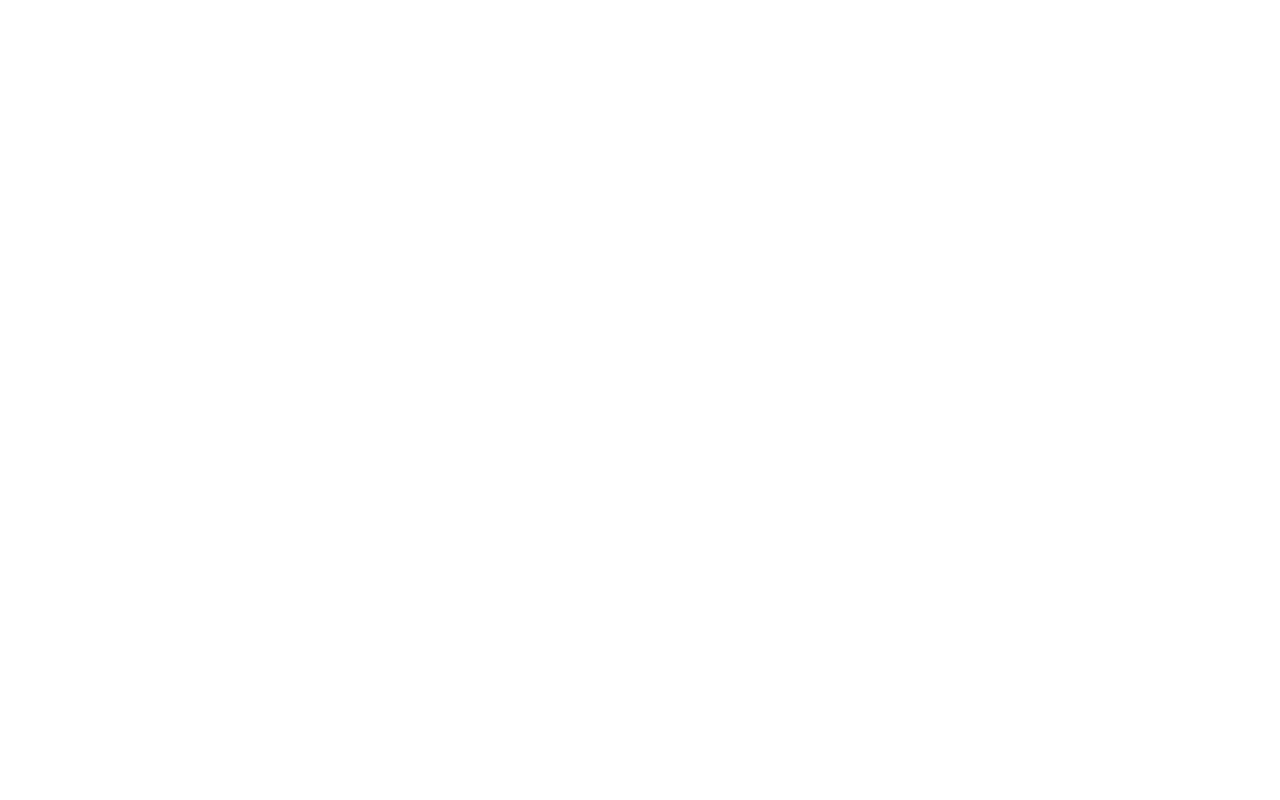
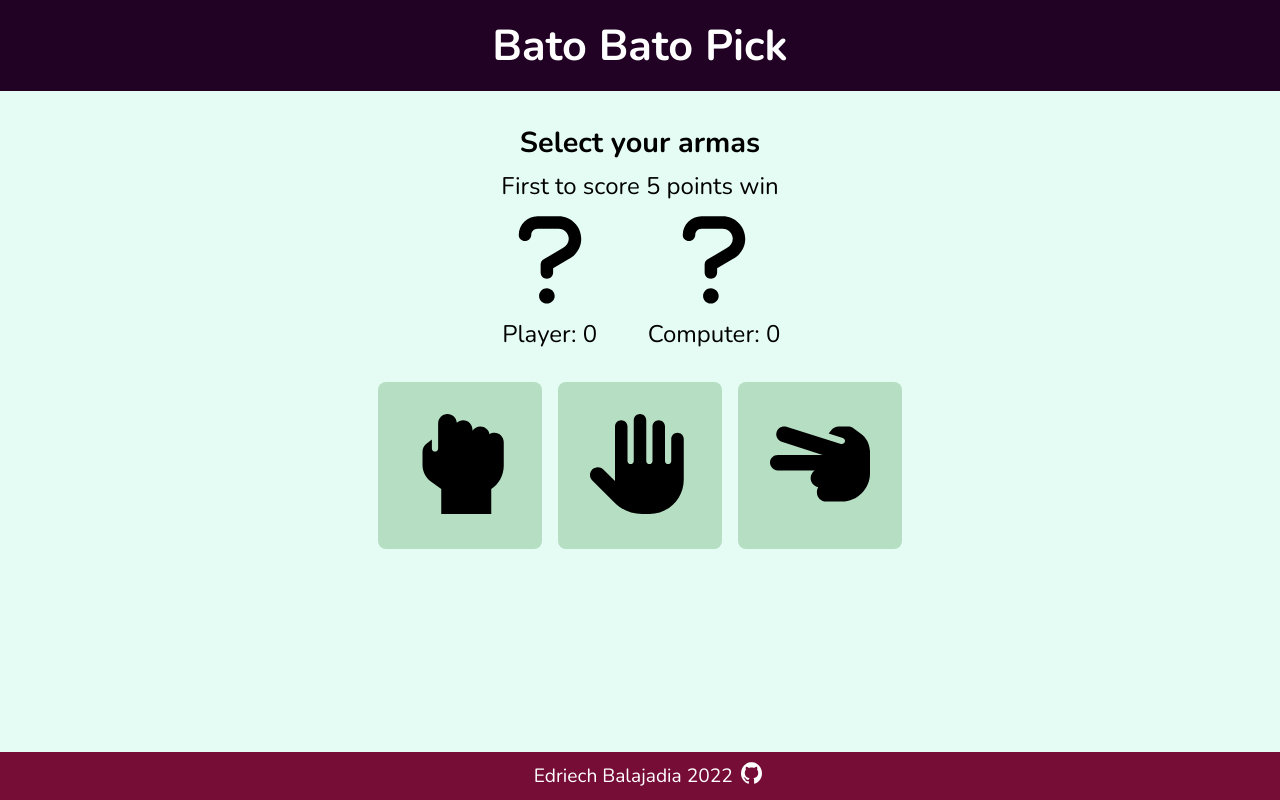
Before and after one commit to kudegras/bato-bato-pick, a plain HTML site: page index.html in a window 1280 px wide. Drawn offline with nearby package versions, Linux system fonts and the light colour scheme.

Commit message:
finished initial design

```diff
--- a/index.html
+++ b/index.html
@@ -1,13 +1,67 @@
 <!DOCTYPE html>
 <html lang="en">
+
 <head>
     <meta charset="UTF-8">
     <meta http-equiv="X-UA-Compatible" content="IE=edge">
     <meta name="viewport" content="width=device-width, initial-scale=1.0">
-    <title>Document</title>
+    <title>Bato Bato Pick</title>
+    <link rel="stylesheet" href="./style.css">
+    <link rel="shortcut icon" href="./images/react-sharingan.svg">
     <script src="./script.js"></script>
+    <script src="https://kit.fontawesome.com/0487590386.js" crossorigin="anonymous"></script>
 </head>
+
 <body>
+    <div class="header">
+        <div class="header__title">Bato Bato Pick</div>
+    </div>
 
+    <div class="content">
+        <div class="content__info">
+            <div class="content__task">Select your armas</div>
+            <div class="content__game-info">First to score 5 points win</div>
+            <div class="content__results">
+                <div class="content__display-player">
+                    <div class="content__player-selection">
+                        <img src="./images/question-solid.svg" alt="? icon">
+                    </div>
+                    <div class="content__player-score">Player: 0</div>
+                </div>
+
+                <div class="content__display-computer">
+                    <div class="content__computer-selection">
+                        <img src="./images/question-solid.svg" alt="? icon">
+                    </div>
+                    <div class="content__computer-score">Computer: 0</div>
+                </div>
+            </div>
+        </div>
+        <div class="content__select-armas">
+            <div class="content__bato">
+                <button class="content__bato-button">
+                    <img src="./images/hand-back-fist-solid.svg" alt="bato icon">
+                </button>
+            </div>
+            <div class="content__papel">
+                <button class="content__papel-button">
+                    <img src="./images/hand-solid.svg" alt="papel icon">
+                </button>
+            </div>
+            <div class="content__gunting">
+                <button class="content__gunting-button">
+                    <img src="./images/hand-scissors-solid.svg" alt="gunting icon">
+                </button>
+            </div>
+        </div>
+    </div>
+
+    <div class="footer">
+        <div class="footer__author">Edriech Balajadia 2022</div>
+        <a href="https://github.com/kudegras" target="_blank">
+            <img src="./images/github.svg" alt="github icon">
+        </a>
+    </div>
 </body>
+
 </html>
--- a/script.js
+++ b/script.js
@@ -57,14 +57,3 @@ function game() {
 }
 
 // game();
-
-function lCat(cat) {
-    return cat.startsWith('L');
-}
-
-const cats = ['Leopard', 'Serval', 'Jaguar', 'Tiger', 'Caracal', 'Lion'];
-
-const filtered = cats.filter(cat => cat.startsWith('L'));
-
-console.log(filtered);
-// [ "Leopard", "Lion" ]
--- /dev/null
+++ b/style.css
@@ -0,0 +1,109 @@
+@import url('https://fonts.googleapis.com/css2?family=Nunito:wght@400;700&display=swap');
+
+body {
+    background-color: #E5FCF5;
+    font-family: Nunito, sans-serif;
+    font-size: 1.5em;
+    margin: 0;
+}
+
+.header {
+    background-color: #210124;
+    padding: 16px;
+    display: flex;
+    justify-content: center;
+}
+
+.header__title {
+    font-size: 1.8em;
+    font-weight: bold;
+    color: white;
+}
+
+.content {
+    text-align: center;
+    display: flex;
+    flex-direction: column;
+    justify-content: flex-start;
+
+}
+
+.content__info {
+    display: flex;
+    justify-content: center;
+    flex-direction: column;
+    padding: 32px;
+    gap: 8px;
+}
+
+.content__task {
+    font-weight: bold;
+    font-size: 1.2em;
+}
+
+.content__results {
+    display: flex;
+    justify-content: center;
+    gap: 48px;
+}
+
+.content__results img {
+    width: 100px;
+    height: 100px;
+}
+
+.content__select-armas {
+    display: flex;
+    justify-content: center;
+    gap: 16px;
+}
+
+.content__select-armas img {
+    width: 100px;
+    height: 100px;
+}
+
+.content__select-armas button {
+    background-color: hsl(140, 39%, 79%);
+    border: none;
+    border-radius: 8px;
+    padding: 32px;
+}
+
+.content__select-armas button:hover {
+    background-color: hsla(139, 38%, 79%, 0.8);
+}
+
+.content__select-armas button:active {
+    background-color: hsla(139, 38%, 79%, 0.6);
+}
+
+.footer {
+    background-color: #750D37;
+    display: flex;
+    justify-content: center;
+    padding: 8px;
+    position: fixed;
+    width: 100%;
+    bottom: 0;
+    gap: 8px;
+    align-items: center;
+}
+
+.footer__author {
+    font-size: 0.8em;
+    color: white;
+}
+
+.footer img {
+    width: 0.9em;
+    height: 0.9em;
+    transition: width 0.5s, height 0.5s, 0.5s;
+}
+
+.footer img:hover {
+    width: 1em;
+    height: 1em;
+    transform: rotate(360deg);
+    opacity: 0.7;
+}
```
Also changed, not shown: images/github.svg (added), images/hand-back-fist-solid.svg (added), images/hand-scissors-solid.svg (added), images/hand-solid.svg (added), images/question-solid.svg (added), images/react-sharingan.svg (added).
